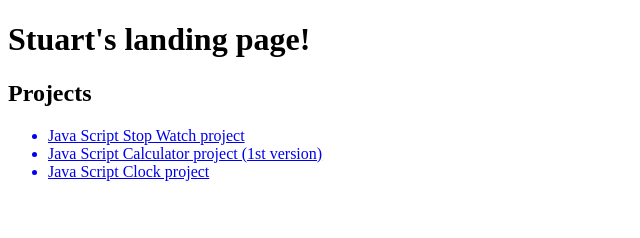
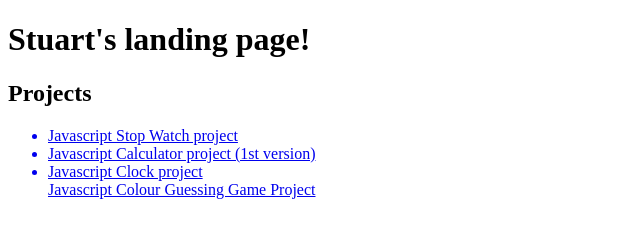
Before and after one commit to franciss08/franciss08.github.io, a plain HTML site: page index.html in a window 1280 px wide. Shown: the whole page, without its empty margins (0-640 px from the left). Drawn offline with Linux system fonts and the light colour scheme.

Commit message:
added link to RGB colour guessing game

```diff
--- a/index.html
+++ b/index.html
@@ -10,9 +10,10 @@
     <h1>Stuart's landing page!</h1>
     <h2>Projects</h2>
     <ul>
-        <a href="https://franciss08.github.io/stop-watch/"><li>Java Script Stop Watch project</li></a>
-        <a href="https://franciss08.github.io/first-calculator"><li>Java Script Calculator project (1st version)</li></a>
-        <a href="https://franciss08.github.io/java-clock"><li>Java Script Clock project</li></a>
+        <a href="https://franciss08.github.io/stop-watch/"><li>Javascript Stop Watch project</li></a>
+        <a href="https://franciss08.github.io/first-calculator"><li>Javascript Calculator project (1st version)</li></a>
+        <a href="https://franciss08.github.io/java-clock"><li>Javascript Clock project</li></a>
+        <a href="https://franciss08.github.io/rgb-guesser">Javascript Colour Guessing Game Project</a>
     </ul>
 </body>
 </html>
```
